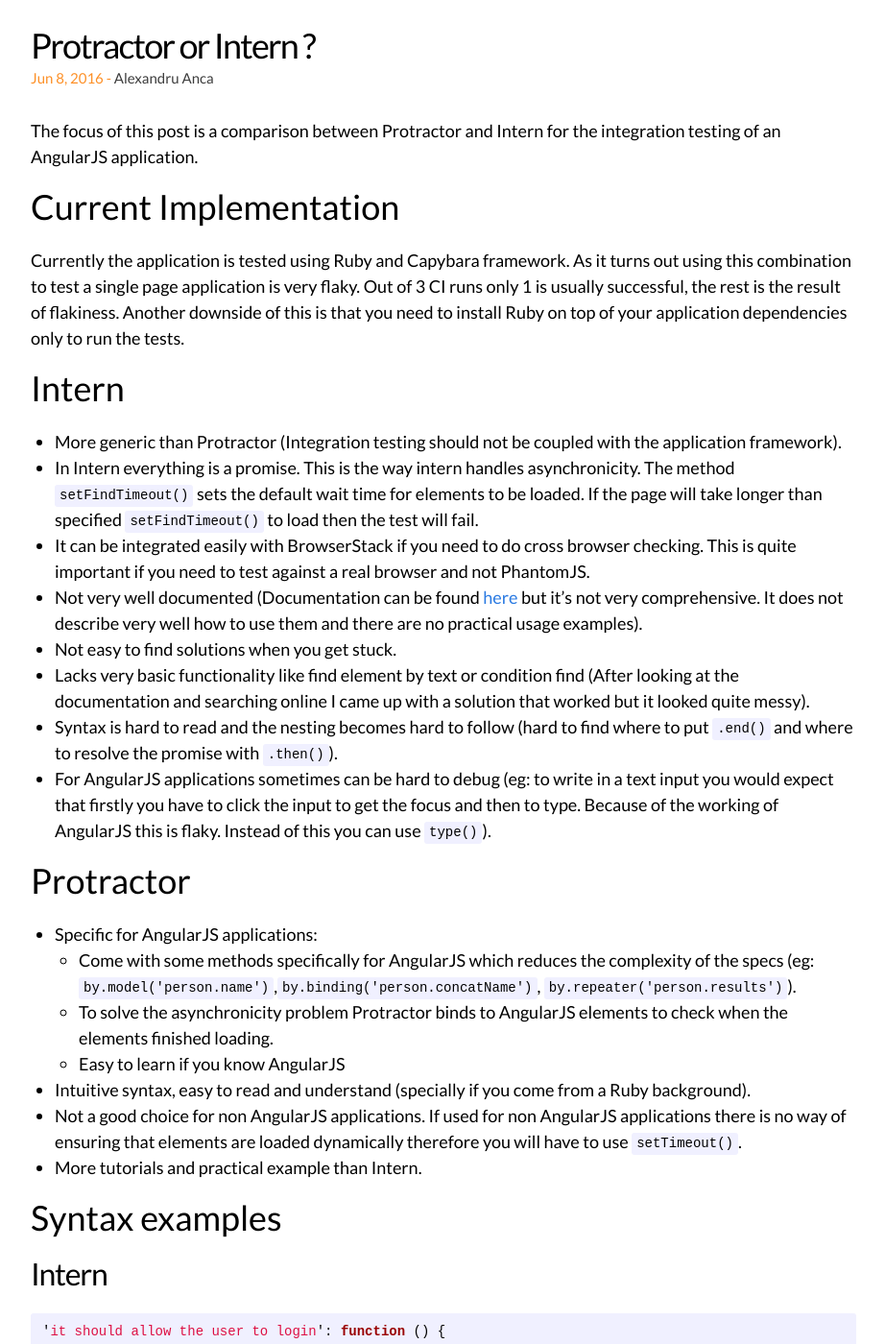
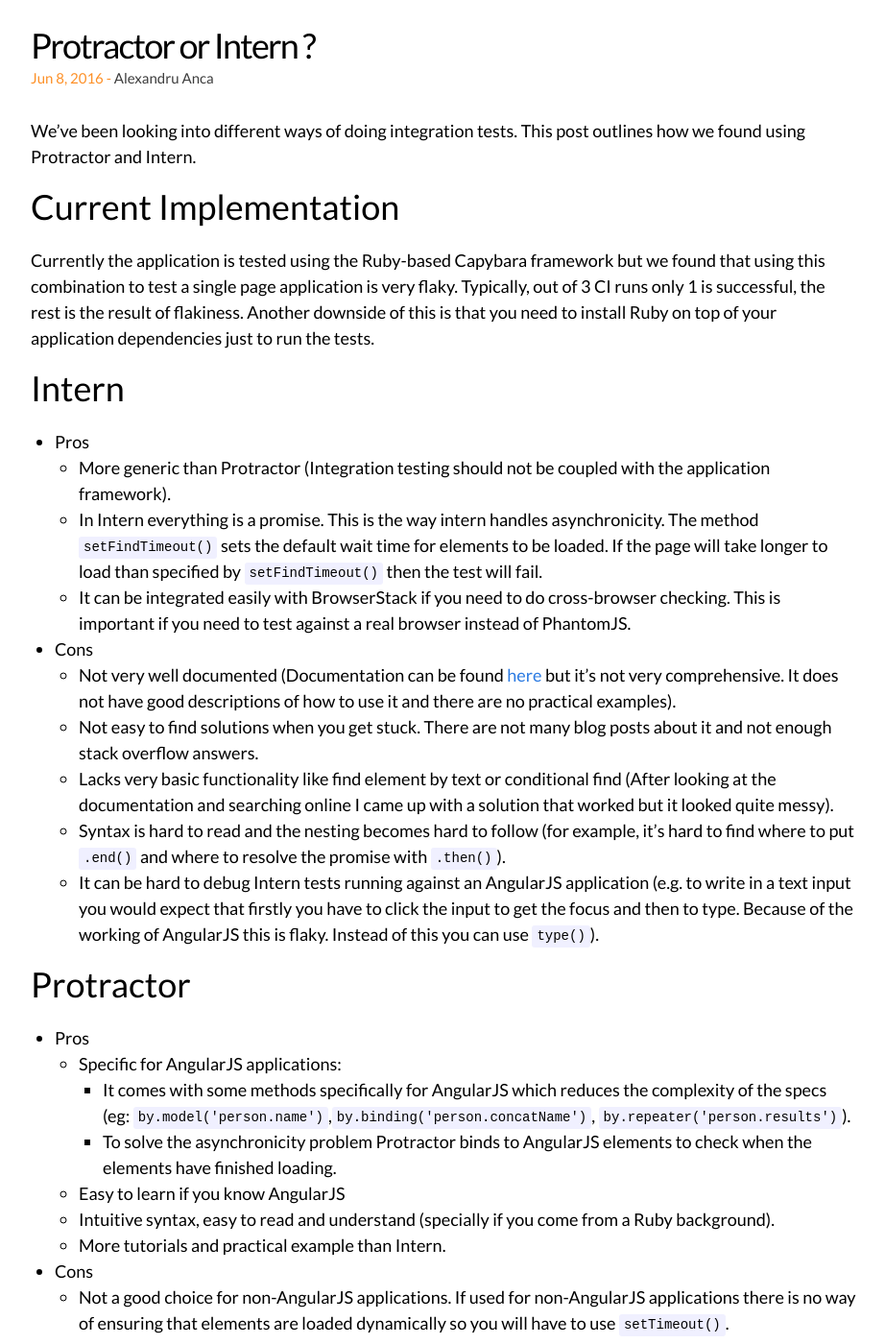
Before and after one commit to reevoo/reevoo.github.io, a Jekyll site: the page built from _posts/2016-06-08-protractor-vs-intern-js.md, in a window 1280 px wide and 1400 px high, scrolled down 200 px. Shown: the whole window at 96% size, without its empty margins (178-1100 px from the left). Built offline with Jekyll 4.4.1, drawn with Linux system fonts in a browser that asks for light colours; some of the changed text lies outside the part shown.

Commit message:
structure bullet points in pros and cons + grammar fixes

```diff
--- a/_posts/2016-06-08-protractor-vs-intern-js.md
+++ b/_posts/2016-06-08-protractor-vs-intern-js.md
@@ -8,31 +8,35 @@
 github: ionut998
 ---
 
-The focus of this post is a comparison between Protractor and Intern for the integration testing of an AngularJS application.
+We've been looking into different ways of doing integration tests. This post outlines how we found using Protractor and Intern.
 
 # Current Implementation
 
-Currently the application is tested using Ruby and Capybara framework. As it turns out using this combination to test a single page application is very flaky. Out of 3 CI runs only 1 is usually successful, the rest is the result of flakiness.
-Another downside of this is that you need to install Ruby on top of your application dependencies only to run the tests.
+Currently the application is tested using the Ruby-based Capybara framework but we found that using this combination to test a single page application is very flaky. Typically, out of 3 CI runs only 1 is successful, the rest is the result of flakiness.
+Another downside of this is that you need to install Ruby on top of your application dependencies just to run the tests.
 
 # Intern
-  - More generic than Protractor (Integration testing should not be coupled with the application framework).
-  - In Intern everything is a promise. This is the way intern handles asynchronicity. The method `setFindTimeout()` sets the default wait time for elements to be loaded. If the page will take longer than specified `setFindTimeout()` to load then the test will fail.
-  - It can be integrated easily with BrowserStack if you need to do cross browser checking. This is quite important if you need to test against a real browser and not PhantomJS.
-  - Not very well documented (Documentation can be found [here](https://theintern.github.io/leadfoot/) but it's not very comprehensive. It does not describe very well how to use them and there are no practical usage examples).
-  - Not easy to find solutions when you get stuck.
-  - Lacks very basic functionality like find element by text or condition find (After looking at the documentation and searching online I came up with a solution that worked but it looked quite messy).
-  - Syntax is hard to read and the nesting becomes hard to follow (hard to find where to put `.end()` and where to resolve the promise with `.then()`).
-  - For AngularJS applications sometimes can be hard to debug (eg: to write in a text input you would expect that firstly you have to click the input to get the focus and then to type. Because of the working of AngularJS this is flaky. Instead of this you can use `type()`).
+  - Pros
+    - More generic than Protractor (Integration testing should not be coupled with the application framework).
+    - In Intern everything is a promise. This is the way intern handles asynchronicity. The method `setFindTimeout()` sets the default wait time for elements to be loaded. If the page will take longer to load than specified by `setFindTimeout()` then the test will fail.
+    - It can be integrated easily with BrowserStack if you need to do cross-browser checking. This is important if you need to test against a real browser instead of PhantomJS.
+  - Cons
+    - Not very well documented (Documentation can be found [here](https://theintern.github.io/leadfoot/) but it's not very comprehensive. It does not have good descriptions of how to use it and there are no practical examples).
+    - Not easy to find solutions when you get stuck. There are not many blog posts about it and not enough stack overflow answers.
+    - Lacks very basic functionality like find element by text or conditional find (After looking at the documentation and searching online I came up with a solution that worked but it looked quite messy).
+    - Syntax is hard to read and the nesting becomes hard to follow (for example, it's hard to find where to put `.end()` and where to resolve the promise with `.then()`).
+    - It can be hard to debug Intern tests running against an AngularJS application (e.g. to write in a text input you would expect that firstly you have to click the input to get the focus and then to type. Because of the working of AngularJS this is flaky. Instead of this you can use `type()`).
 
 # Protractor
-  - Specific for AngularJS applications:
-    - Come with some methods specifically for AngularJS which reduces the complexity of the specs (eg: `by.model('person.name')`,` by.binding('person.concatName')`, `by.repeater('person.results')`).
-    - To solve the asynchronicity problem Protractor binds to AngularJS elements to check when the elements finished loading.
+  - Pros
+    - Specific for AngularJS applications:
+      - It comes with some methods specifically for AngularJS which reduces the complexity of the specs (eg: `by.model('person.name')`,` by.binding('person.concatName')`, `by.repeater('person.results')`).
+      - To solve the asynchronicity problem Protractor binds to AngularJS elements to check when the elements have finished loading.
     - Easy to learn if you know AngularJS
-  - Intuitive syntax, easy to read and understand (specially if you come from a Ruby background).
-  - Not a good choice for non AngularJS applications. If used for non AngularJS applications there is no way of ensuring that elements are loaded dynamically therefore you will have to use `setTimeout()`.
-  - More tutorials and practical example than Intern.
+    - Intuitive syntax, easy to read and understand (specially if you come from a Ruby background).
+    - More tutorials and practical example than Intern.
+  - Cons
+    - Not a good choice for non-AngularJS applications. If used for non-AngularJS applications there is no way of ensuring that elements are loaded dynamically so you will have to use `setTimeout()`.
 
 # Syntax examples
 
@@ -40,10 +44,14 @@
 {% highlight js %}
 'it should allow the user to login': function () {
 
-  return this.remote.setFindTimeout(5000) // here is where we set the default timeout for the elements to be loaded
+  // here is where we set the default timeout for the elements to be loaded
+  return this.remote.setFindTimeout(5000)
     .get('#/auth/sign_in')
     // write email address
-    .findByCssSelector('input[ng-model="credentials.email"]').type('example@example.com').end() // firstly we find the element, then the scope changes so every other find will look inside that element. By adding end() we change the scope to the previous found element.
+    // firstly we find the element,
+    // then the scope changes so every other find will look inside that element.
+    // By adding end() we change the scope to the previous found element.
+    .findByCssSelector('input[ng-model="credentials.email"]').type('example@example.com').end()
     // write password
     .findByCssSelector('input[ng-model="credentials.password"]').type('password').end()
     // click submit
@@ -77,10 +85,10 @@
 
 # Chosen Framework
 
-By looking at the pros and cons of both frameworks we can see more pros for Protractor therefore seem like the right choice to make. That is only true for AngularJS applications. If you have to test a non AngularJS application worth protractor you will need a way to deal with the asynchronicity and you can end up with some flaky tests.
+By looking at the pros and cons of both frameworks we can see more pros for Protractor, so it seems like the right choice to make. However, this is only true for AngularJS applications. If you have to test a non-AngularJS application with Protractor you will need a way to deal with the asynchronicity and you can end up with some flaky tests.
 On the other hand Intern solves the asynchronicity problem by using promises and you can also use it to test an AngularJS application even if is not as good as Protractor in this particular case.
 
-Our conclusion is that if you are testing an AngularJS application then you should use Protractor but if you can only choose one testing framework and you have also non AngularJS applications to test then you should use Intern.
+Our conclusion is that if you are testing an AngularJS application then you should use Protractor but if you can only choose one testing framework and you have also non-AngularJS applications to test then you should use Intern.
 
 # Resources
   - [Intern](https://theintern.github.io/)
```
